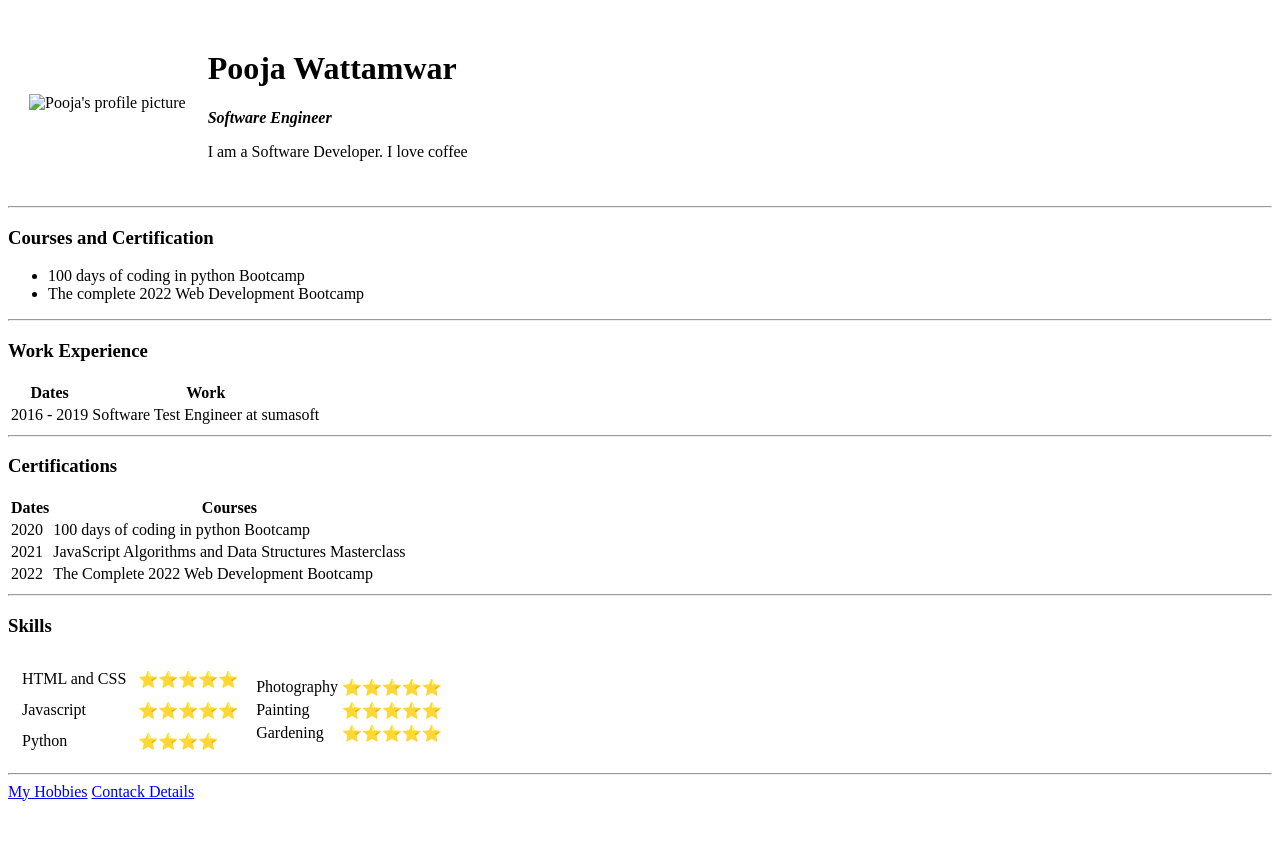
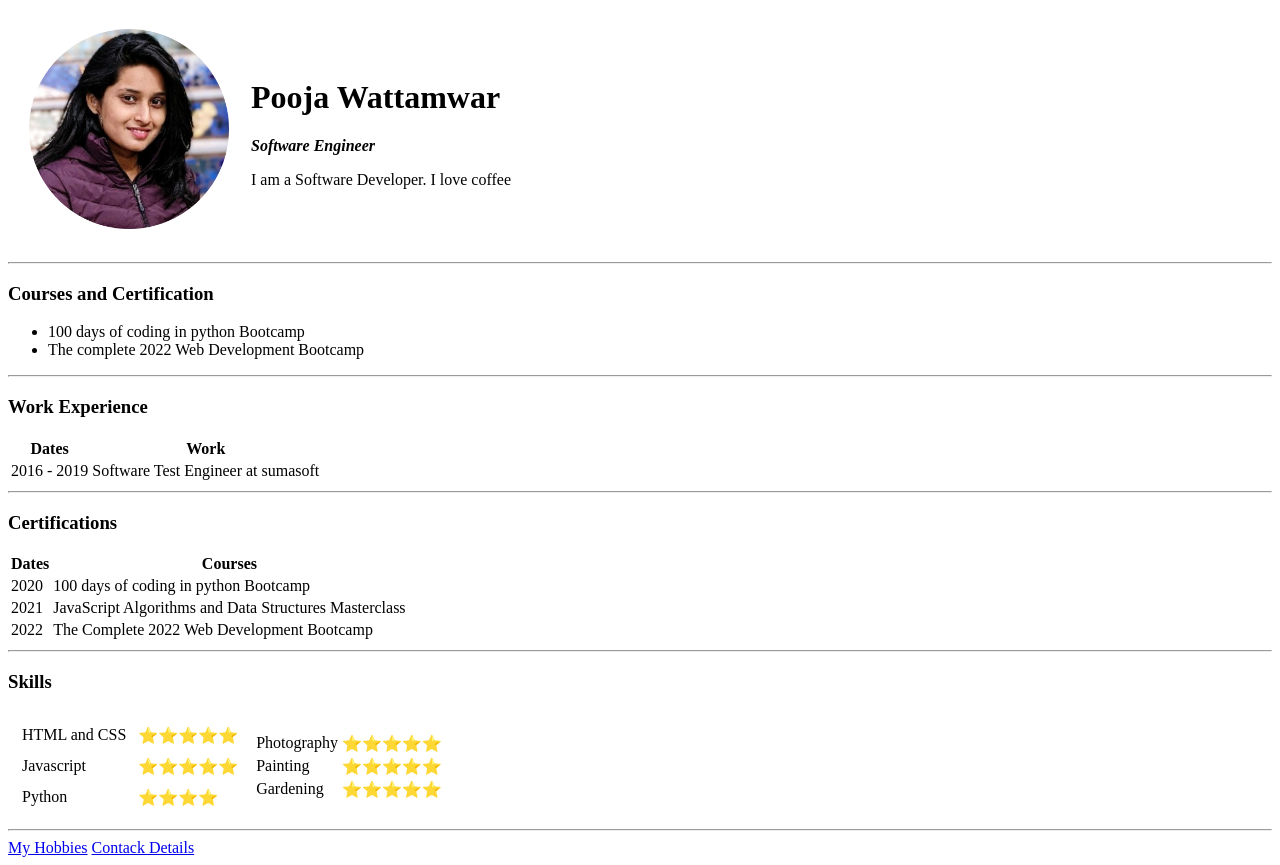
Before and after one commit to PR451/CV, a plain HTML site: page index.html in a window 1280 px wide. Before the commit the page ends 809 px from the top, so only its background shows below. Drawn offline with Linux system fonts and the light colour scheme.

Commit message:
Update index.html

```diff
--- a/index.html
+++ b/index.html
@@ -9,7 +9,7 @@
 <body>
   <table cellspacing="20">
     <tr>
-      <td><img src="images/pooja.png" alt="Pooja's profile picture" width="200" height="200"></td>
+      <td><img src="pooja.png" alt="Pooja's profile picture" width="200" height="200"></td>
       <td><h1>Pooja Wattamwar</h1>
       <p><em><strong>Software Engineer</strong></em></p>
       <p>I am a Software Developer. I love coffee</p></td>
```
